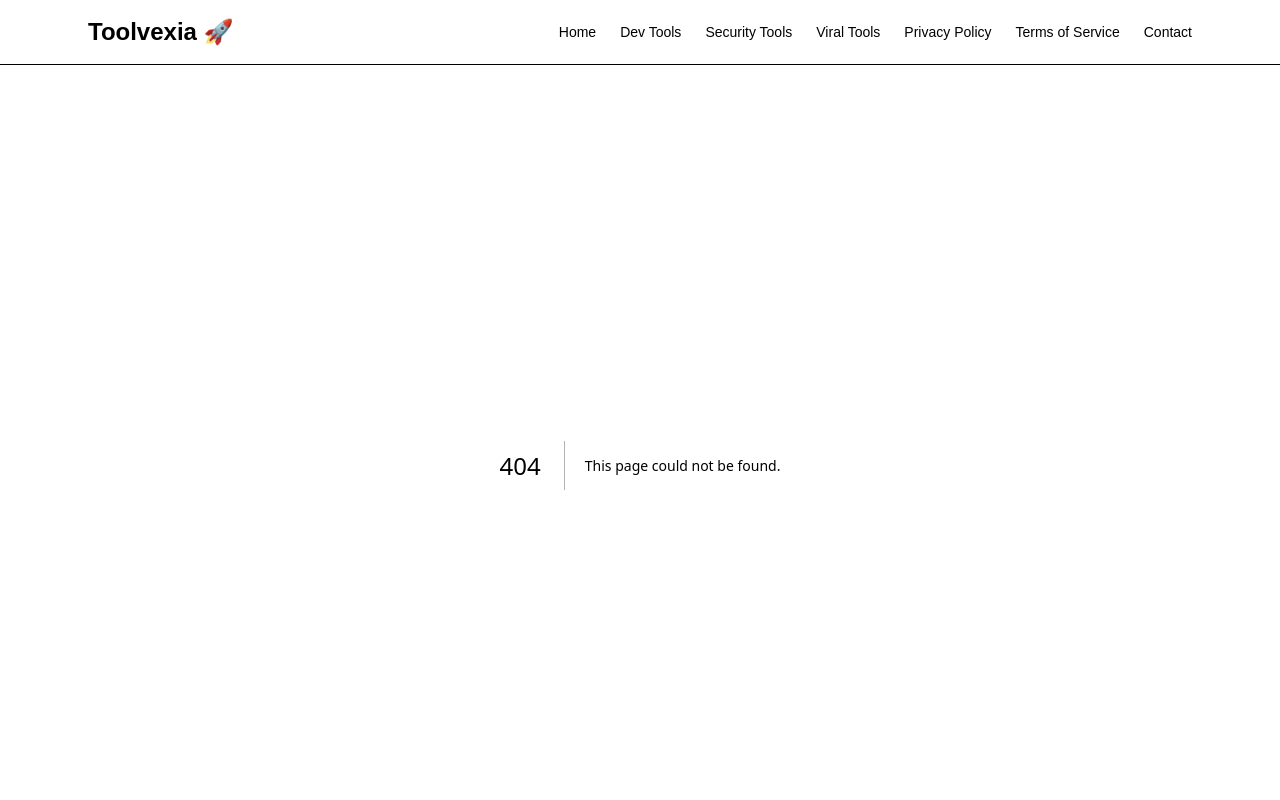
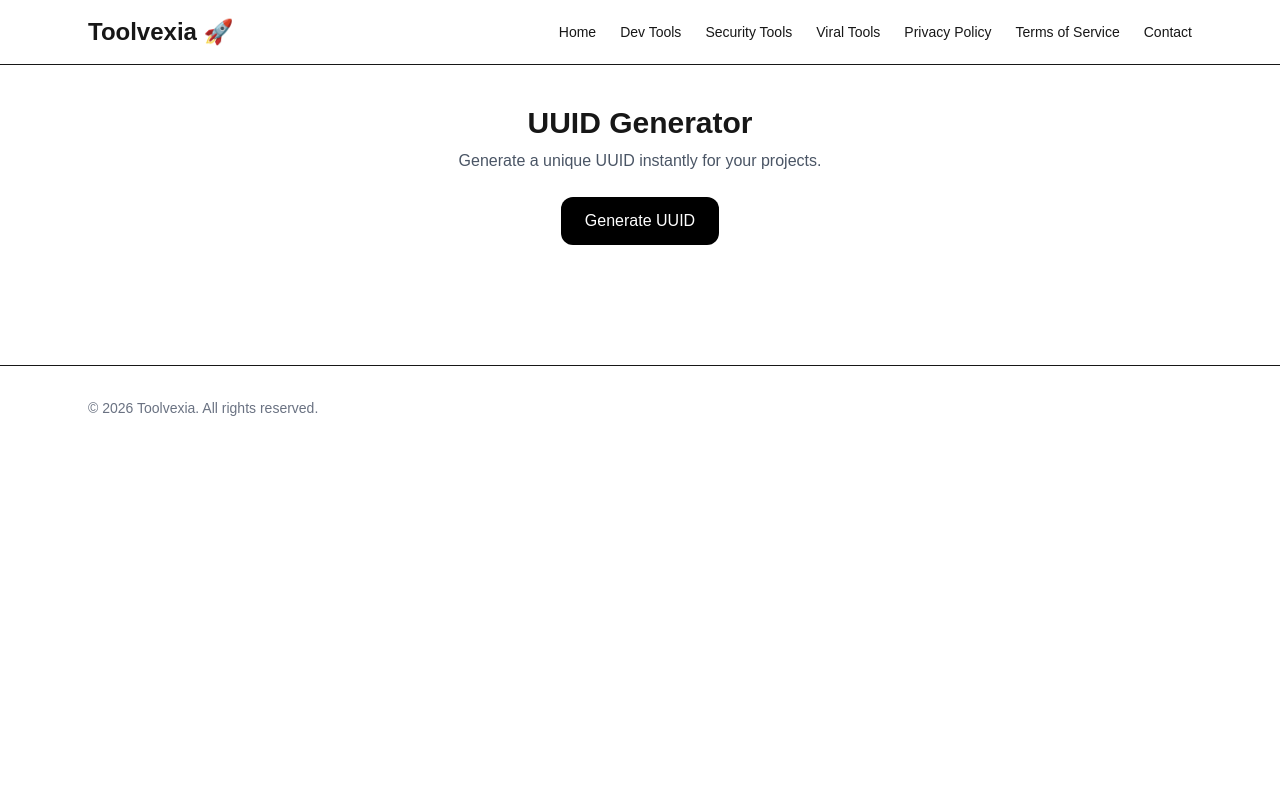
Before and after one commit to frmorsli-byte/toolvexia, a Next.js app: page /tools/uuid-generator in a window 1280 px wide. Before the commit this address had no page. Shown: the top 800 px of the page. Built offline with nearby package versions, Linux system fonts and the light colour scheme.

Commit message:
add tools

```diff
--- /dev/null
+++ b/app/tools/uuid-generator/page.tsx
@@ -0,0 +1,35 @@
+"use client";
+
+import { useState } from "react";
+
+export default function UUIDGenerator() {
+  const [uuid, setUuid] = useState("");
+
+  const generateUUID = () => {
+    const newUuid = crypto.randomUUID();
+    setUuid(newUuid);
+  };
+
+  return (
+    <main className="max-w-3xl mx-auto p-10 text-center">
+      <h1 className="text-3xl font-bold">UUID Generator</h1>
+
+      <p className="text-gray-600 mt-2">
+        Generate a unique UUID instantly for your projects.
+      </p>
+
+      <button
+        onClick={generateUUID}
+        className="mt-6 px-6 py-3 bg-black text-white rounded-xl hover:bg-gray-800"
+      >
+        Generate UUID
+      </button>
+
+      {uuid && (
+        <div className="mt-6 p-4 bg-gray-100 rounded-xl break-all">
+          {uuid}
+        </div>
+      )}
+    </main>
+  );
+}
```
